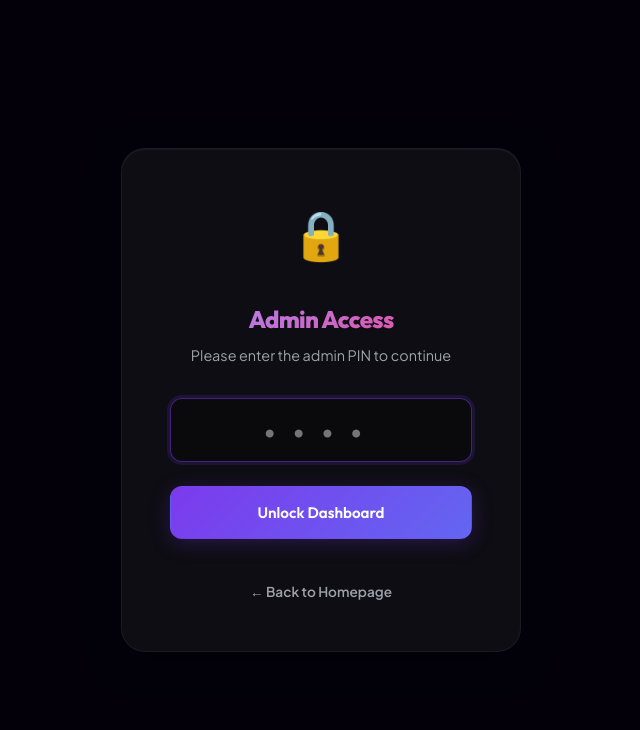
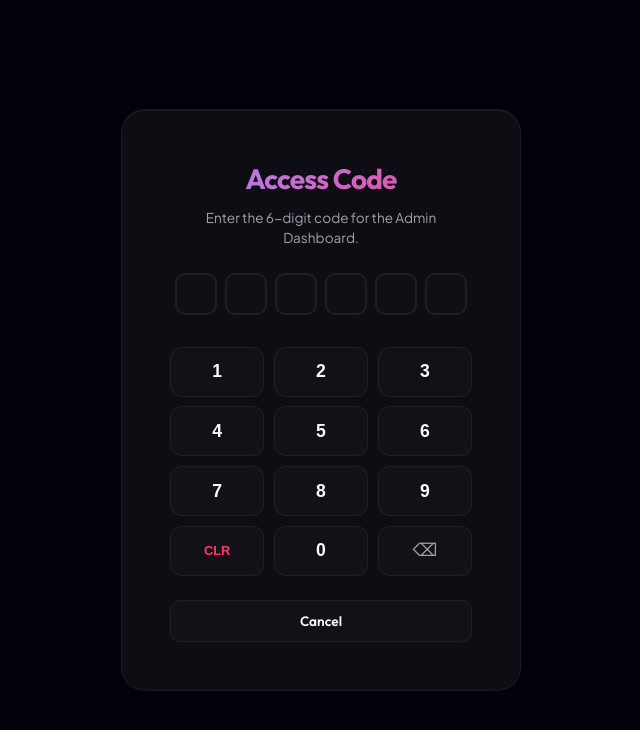
Before and after one commit to jointailabs-ux/Fulbari-Attendence, a Next.js app: page /admin/staff in a window 1280 px wide. Shown: the top 730 px of the page, without its empty margins (319-959 px from the left). Built offline with nearby package versions, Linux system fonts and the light colour scheme.

Commit message:
style: restore 6-digit keypad design for admin auth

```diff
--- a/src/app/admin/layout.tsx
+++ b/src/app/admin/layout.tsx
@@ -29,16 +29,50 @@ export default function AdminLayout({
     }
   }, []);
 
-  const handleLogin = (e: React.FormEvent) => {
-    e.preventDefault();
-    // Default PIN is 1234 if not set in Vercel Env Vars
-    const ADMIN_PIN = process.env.NEXT_PUBLIC_ADMIN_PIN || "1234";
-    if (pinEntry === ADMIN_PIN) {
+  useEffect(() => {
+    if (isAuthenticated) return;
+
+    const handleKeyDown = (e: KeyboardEvent) => {
+      if (e.key >= "0" && e.key <= "9") {
+        handlePinKeyPress(e.key);
+      } else if (e.key === "Backspace") {
+        handlePinKeyPress("backspace");
+      } else if (e.key === "Delete" || e.key.toLowerCase() === "c") {
+        handlePinKeyPress("clear");
+      }
+    };
+
+    window.addEventListener("keydown", handleKeyDown);
+    return () => {
+      window.removeEventListener("keydown", handleKeyDown);
+    };
+  }, [isAuthenticated, pinEntry]);
+
+  const handlePinKeyPress = (key: string) => {
+    setError("");
+    if (key === "clear") {
+      setPinEntry("");
+    } else if (key === "backspace") {
+      setPinEntry((prev) => prev.slice(0, -1));
+    } else if (pinEntry.length < 6) {
+      const nextPin = pinEntry + key;
+      setPinEntry(nextPin);
+
+      if (nextPin.length === 6) {
+        verifyPin(nextPin);
+      }
+    }
+  };
+
+  const verifyPin = (pin: string) => {
+    // Default PIN is 999999 if not set in Vercel Env Vars
+    const ADMIN_PIN = process.env.NEXT_PUBLIC_ADMIN_PIN || "999999";
+    if (pin === ADMIN_PIN) {
       setIsAuthenticated(true);
       sessionStorage.setItem("admin_auth", "true");
       setError("");
     } else {
-      setError("Invalid Admin PIN");
+      setError("Access Denied: Invalid Admin PIN");
       setPinEntry("");
     }
   };
@@ -71,34 +105,161 @@ export default function AdminLayout({
       <div className={`admin-shell ${isLightTheme ? "light-theme" : ""}`} style={{ display: 'flex', justifyContent: 'center', alignItems: 'center', minHeight: '100vh' }}>
         <div className="bg-mesh" />
         <div className="glass animate-slide-up" style={{ padding: '3rem', borderRadius: '24px', textAlign: 'center', maxWidth: '400px', width: '90%', zIndex: 10 }}>
-          <div style={{ marginBottom: '2rem' }}>
-            <span style={{ fontSize: '3rem' }}>🔒</span>
+          <div style={{ marginBottom: '1.5rem' }}>
+            <h2 className="text-gradient" style={{ fontSize: '1.75rem', marginBottom: '0.5rem' }}>
+              Access Code
+            </h2>
+            <p style={{ color: 'var(--text-muted)', fontSize: '0.85rem' }}>
+              Enter the 6-digit code for the Admin Dashboard.
+            </p>
           </div>
-          <h2 style={{ marginBottom: '0.5rem', fontWeight: '800' }} className="text-gradient">Admin Access</h2>
-          <p style={{ color: 'var(--text-muted)', fontSize: '0.9rem', marginBottom: '2rem' }}>Please enter the admin PIN to continue</p>
 
-          {error && <div style={{ color: '#f43f5e', marginBottom: '1rem', fontSize: '0.9rem', fontWeight: '600', padding: '0.5rem', background: 'rgba(244, 63, 94, 0.1)', borderRadius: '8px' }}>{error}</div>}
+          {error && (
+            <div style={{
+              color: 'var(--brand-secondary)',
+              fontSize: '0.85rem',
+              fontWeight: '600',
+              marginBottom: '1rem',
+              padding: '0.5rem 1rem',
+              background: 'rgba(244, 63, 94, 0.08)',
+              borderRadius: '8px',
+              border: '1px solid rgba(244, 63, 94, 0.15)',
+              width: '100%'
+            }}>
+              ⚠️ {error}
+            </div>
+          )}
 
-          <form onSubmit={handleLogin}>
-            <input
-              type="password"
-              placeholder="••••"
-              value={pinEntry}
-              onChange={(e) => setPinEntry(e.target.value)}
-              className="input-modern"
-              style={{ width: '100%', marginBottom: '1.5rem', textAlign: 'center', letterSpacing: '1rem', fontSize: '1.5rem', padding: '1rem' }}
-              autoFocus
-            />
-            <button type="submit" className="btn-modern btn-primary" style={{ width: '100%', padding: '1rem' }}>
-              Unlock Dashboard
+          {/* Code circles indicators */}
+          <div style={{
+            display: 'flex',
+            gap: '0.5rem',
+            justifyContent: 'center',
+            marginBottom: '2rem',
+            width: '100%'
+          }}>
+            {[0, 1, 2, 3, 4, 5].map((i) => {
+              const filled = pinEntry.length > i;
+              return (
+                <div
+                  key={i}
+                  style={{
+                    width: '42px',
+                    height: '42px',
+                    borderRadius: '10px',
+                    border: `2px solid ${filled ? 'var(--brand-primary-light)' : 'var(--glass-border)'}`,
+                    background: filled ? 'rgba(124, 58, 237, 0.08)' : 'rgba(255,255,255,0.01)',
+                    display: 'flex',
+                    alignItems: 'center',
+                    justifyContent: 'center',
+                    fontSize: '1.5rem',
+                    fontWeight: 700,
+                    color: 'var(--text-main)',
+                    boxShadow: filled ? '0 0 10px rgba(124, 58, 237, 0.15)' : 'none',
+                    transition: 'all 0.15s ease'
+                  }}
+                >
+                  {filled ? "•" : ""}
+                </div>
+              );
+            })}
+          </div>
+
+          {/* Numeric Keypad */}
+          <div style={{
+            display: 'grid',
+            gridTemplateColumns: 'repeat(3, 1fr)',
+            gap: '0.6rem',
+            width: '100%',
+            marginBottom: '1.5rem'
+          }}>
+            {["1", "2", "3", "4", "5", "6", "7", "8", "9"].map((n) => (
+              <button
+                key={n}
+                type="button"
+                onClick={() => handlePinKeyPress(n)}
+                style={{
+                  height: '50px',
+                  borderRadius: '12px',
+                  border: '1px solid var(--glass-border)',
+                  background: 'rgba(255,255,255,0.02)',
+                  fontSize: '1.1rem',
+                  fontWeight: 700,
+                  color: 'var(--text-main)',
+                  cursor: 'pointer',
+                  transition: 'all 0.2s'
+                }}
+                className="glass-hover"
+              >
+                {n}
+              </button>
+            ))}
+            <button
+              type="button"
+              onClick={() => handlePinKeyPress("clear")}
+              style={{
+                height: '50px',
+                borderRadius: '12px',
+                border: '1px solid var(--glass-border)',
+                background: 'rgba(255,255,255,0.02)',
+                fontSize: '0.8rem',
+                fontWeight: 700,
+                color: 'var(--brand-secondary)',
+                cursor: 'pointer',
+                transition: 'all 0.2s'
+              }}
+              className="glass-hover"
+            >
+              CLR
             </button>
-          </form>
+            <button
+              type="button"
+              onClick={() => handlePinKeyPress("0")}
+              style={{
+                height: '50px',
+                borderRadius: '12px',
+                border: '1px solid var(--glass-border)',
+                background: 'rgba(255,255,255,0.02)',
+                fontSize: '1.1rem',
+                fontWeight: 700,
+                color: 'var(--text-main)',
+                cursor: 'pointer',
+                transition: 'all 0.2s'
+              }}
+              className="glass-hover"
+            >
+              0
+            </button>
+            <button
+              type="button"
+              onClick={() => handlePinKeyPress("backspace")}
+              style={{
+                height: '50px',
+                borderRadius: '12px',
+                border: '1px solid var(--glass-border)',
+                background: 'rgba(255,255,255,0.02)',
+                fontSize: '1.1rem',
+                color: 'var(--text-muted)',
+                cursor: 'pointer',
+                display: 'flex',
+                alignItems: 'center',
+                justifyContent: 'center',
+                transition: 'all 0.2s'
+              }}
+              className="glass-hover"
+            >
+              ⌫
+            </button>
+          </div>
 
-          <div style={{ marginTop: '2.5rem' }}>
-            <Link href="/" style={{ color: 'var(--text-muted)', fontSize: '0.85rem', textDecoration: 'none', fontWeight: '600' }} className="glass-hover">
-              ← Back to Homepage
-            </Link>
-          </div>
+          <Link href="/">
+            <button
+              className="btn-modern btn-secondary"
+              style={{ width: '100%', padding: '0.7rem', borderRadius: '10px', fontSize: '0.85rem' }}
+            >
+              Cancel
+            </button>
+          </Link>
         </div>
       </div>
     );
```
